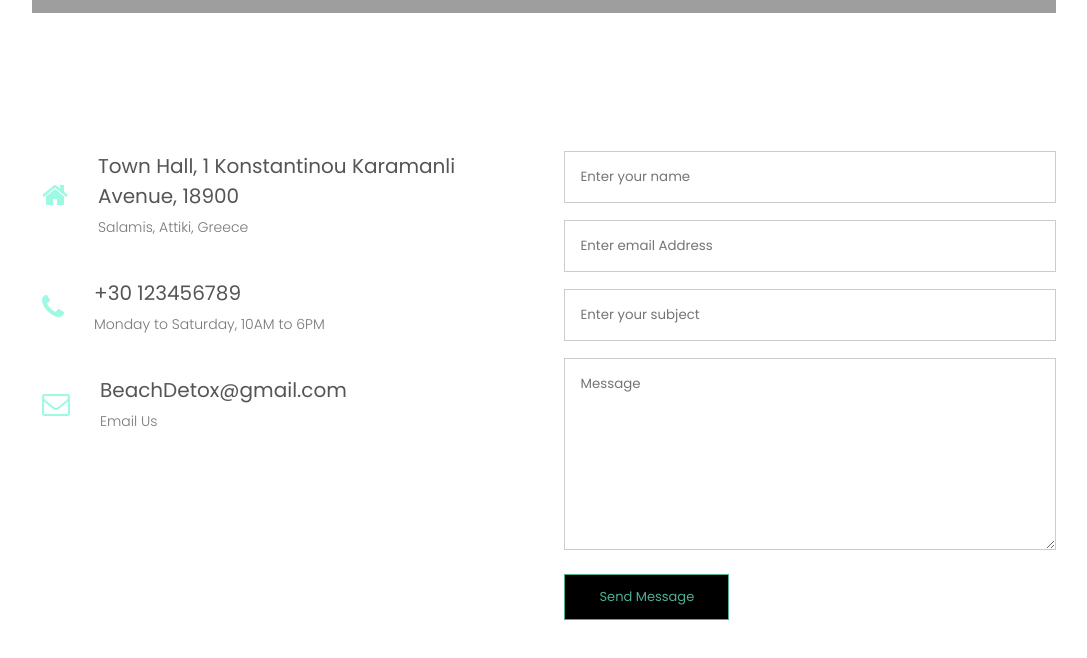
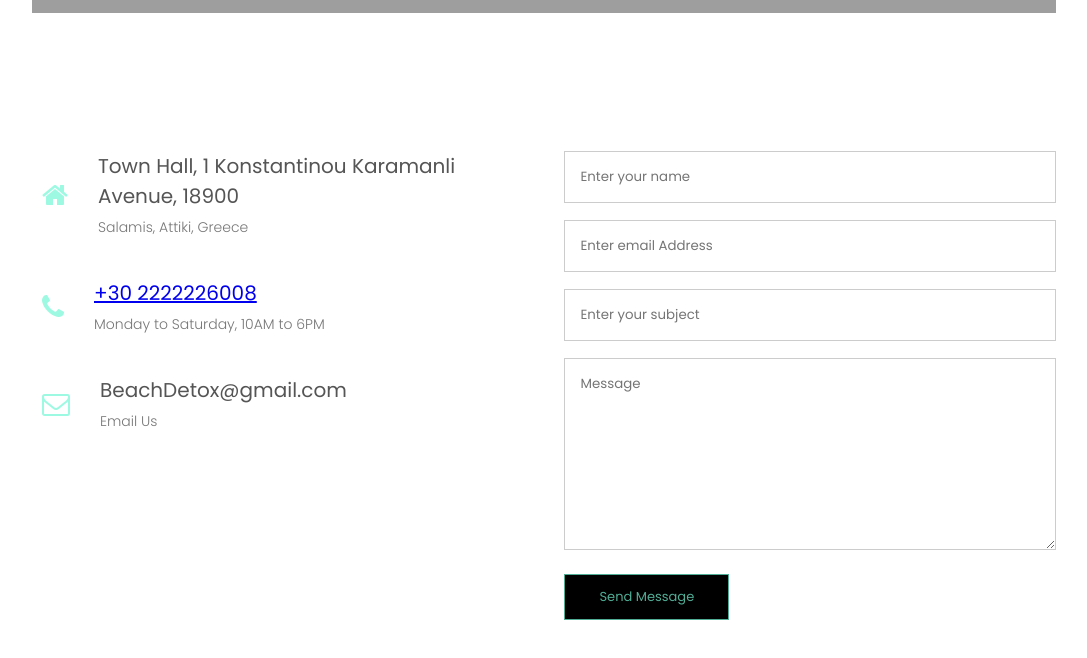
Before and after one commit to GBlazer22/BeachDet0x, a plain HTML site: page contact.html in a window 1280 px wide. Shown: the part 917-1575 px from the top of the page, without its empty margins (96-1183 px from the left). Drawn offline with Linux system fonts and the light colour scheme; grey boxes are pictures that could not be loaded.

Commit message:
Add files via upload

```diff
--- a/contact.html
+++ b/contact.html
@@ -46,7 +46,7 @@
                 <div>
                     <i class="fa fa-phone"></i>
                     <span>
-                        <h5>+30 123456789</h5>
+                        <h5>  <a class="single" href="tel:">+30 2222226008</a></h5>
                         <p>Monday to Saturday, 10AM to 6PM</p>
                     </span>
                 </div>
```
Also changed, not shown: index.html (+1 -1 lines), 44.jpg, 45.jpg, 47.jpg.
